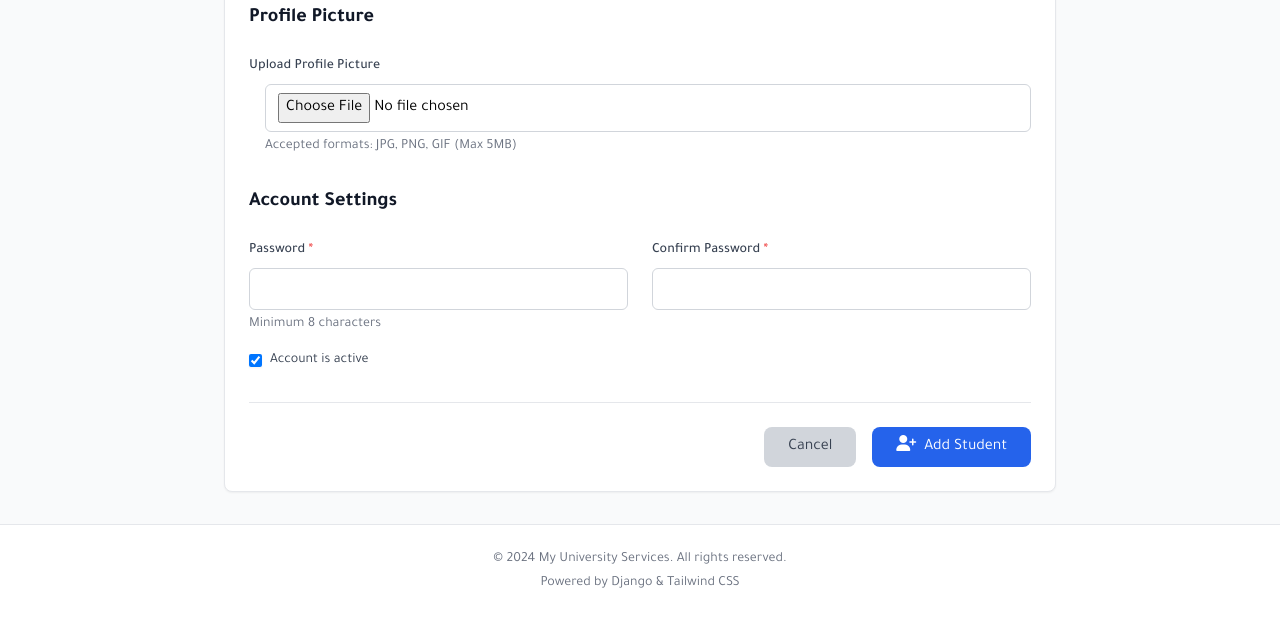
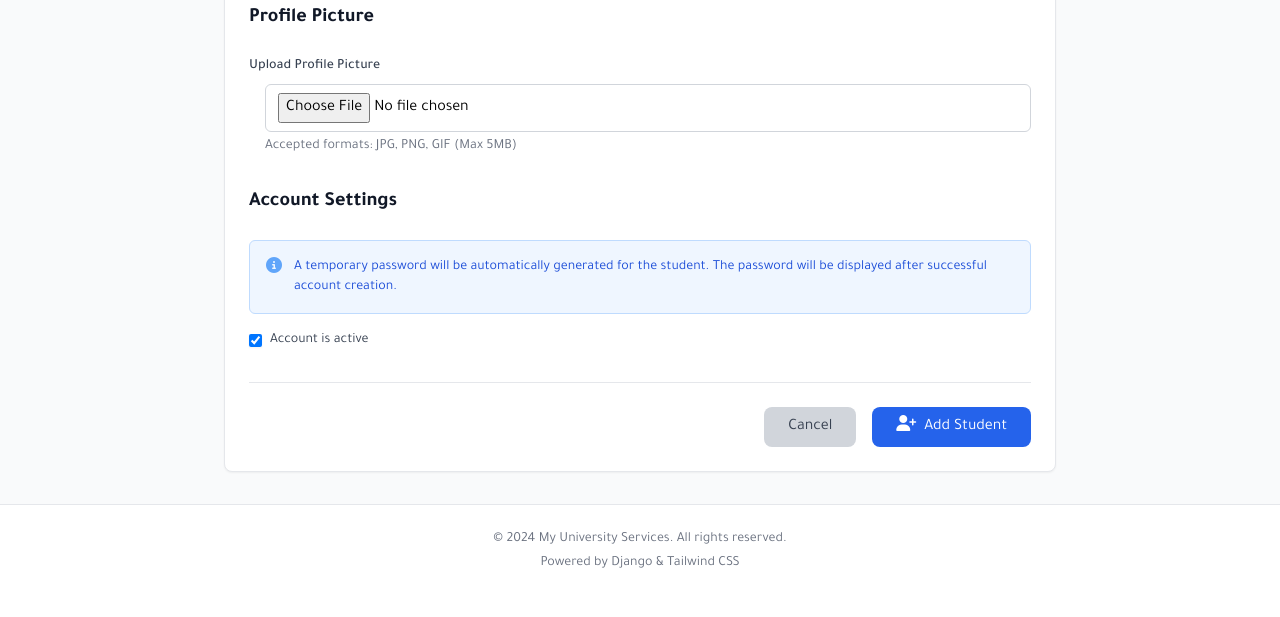
Before and after one commit to alihameed321/student-server-django, a Django app: page /staff/students/add/ in a window 1280 px wide. Shown: the part 1117-1734 px from the top of the page. Run offline with Django 5.2, Linux system fonts and the light colour scheme; the visitor is signed in with stand-in values (Sample User, id 1); some libraries are stand-ins or nearby versions.

Commit message:
edit student fix

```diff
--- a/accounts/views.py
+++ b/accounts/views.py
@@ -271,7 +271,7 @@ def download_digital_id(request):
             ['University ID:', request.user.university_id],
             ['Email:', request.user.email],
             ['User Type:', request.user.user_type.title()],
-            ['Program:', getattr(request.user, 'student_profile', None) and request.user.student_profile.program or 'Not Set'],
+            ['Program:', getattr(request.user, 'major', None) or 'Not Set'],
             ['Academic Level:', getattr(request.user, 'academic_level', None) or 'Not Set'],
             ['Enrollment Year:', getattr(request.user, 'enrollment_year', None) or 'Not Set'],
             ['Status:', 'Active'],
@@ -463,7 +463,7 @@ def download_id_card(request):
         c.drawString(info_x, info_y_start - line_height, f"ID: {request.user.university_id}")
 
         # Program
-        program = getattr(request.user, 'student_profile', None) and request.user.student_profile.program or 'N/A'
+        program = getattr(request.user, 'major', None) or 'N/A'
         c.drawString(info_x, info_y_start - 2 * line_height, f"Program: {program}")
 
         # Valid Until
--- a/staff_panel/urls.py
+++ b/staff_panel/urls.py
@@ -25,6 +25,7 @@ urlpatterns = [
     path('students/', views.StudentManagementView.as_view(), name='student_management'),
     path('students/<int:student_id>/', views.StudentDetailView.as_view(), name='student_detail'),
     path('students/<int:student_id>/edit/', views.EditStudentView.as_view(), name='edit_student'),
+    path('students/<int:student_id>/delete/', views.DeleteStudentView.as_view(), name='delete_student'),
     path('students/add/', views.AddStudentView.as_view(), name='add_student'),
     path('students/search/', views.StudentSearchView.as_view(), name='student_search'),
 
--- a/staff_panel/views.py
+++ b/staff_panel/views.py
@@ -1,7 +1,7 @@
-from django.shortcuts import render, get_object_or_404
+from django.shortcuts import render, get_object_or_404, redirect
 from django.contrib.auth.decorators import login_required
 from django.contrib.auth.mixins import LoginRequiredMixin
-from django.views.generic import TemplateView
+from django.views.generic import TemplateView, View
 from django.http import JsonResponse
 from django.contrib import messages
 from django.utils import timezone
@@ -412,10 +412,118 @@ class AddStudentView(LoginRequiredMixin, TemplateView):
     """Add new student"""
     template_name = 'staff_panel/add_student.html'
 
+    def post(self, request, *args, **kwargs):
+        from accounts.models import User, StudentProfile
+        from .models import StaffActivity
+        from django.contrib.auth.hashers import make_password
+        import random
+        import string
+
+        # Get form data
+        first_name = request.POST.get('first_name')
+        last_name = request.POST.get('last_name')
+        email = request.POST.get('email')
+        university_id = request.POST.get('university_id')
+        phone_number = request.POST.get('phone_number', '')
+        date_of_birth = request.POST.get('date_of_birth')
+        program = request.POST.get('program', '')
+        year_of_study = request.POST.get('year_of_study', '')
+        is_active = request.POST.get('is_active') == 'on'
+
+        if first_name and last_name and email and university_id:
+            try:
+                # Check if university ID or email already exists
+                if User.objects.filter(university_id=university_id).exists():
+                    messages.error(request, 'A student with this University ID already exists.')
+                    return self.get(request, *args, **kwargs)
+
+                if User.objects.filter(email=email).exists():
+                    messages.error(request, 'A user with this email already exists.')
+                    return self.get(request, *args, **kwargs)
+
+                # Generate username and password
+                username = f"student_{university_id.lower()}"
+                password = ''.join(random.choices(string.ascii_letters + string.digits, k=8))
+
+                # Create user
+                student = User.objects.create_user(
+                    username=username,
+                    email=email,
+                    password=password,
+                    university_id=university_id,
+                    user_type='student',
+                    first_name=first_name,
+                    last_name=last_name,
+                    phone_number=phone_number,
+                    date_of_birth=date_of_birth if date_of_birth else None,
+                    major=program,  # program maps to major
+                    academic_level=year_of_study,  # year_of_study maps to academic_level
+                    is_active=is_active
+                )
+
+                # Handle profile picture upload
+                if 'profile_picture' in request.FILES:
+                    student.profile_picture = request.FILES['profile_picture']
+                    student.save()
+
+                # Create student profile
+                StudentProfile.objects.create(
+                    user=student,
+                    student_id_number=university_id
+                )
+
+                # Log staff activity
+                StaffActivity.objects.create(
+                    staff_member=request.user,
+                    activity_type='user_created',
+                    target_user=student,
+                    description=f'Created new student: {student.get_full_name()} ({university_id})'
+                )
+
+                messages.success(request, f'Student {student.get_full_name()} created successfully! Temporary password: {password}')
+                return redirect('staff_panel:student_detail', student_id=student.id)
+
+            except Exception as e:
+                messages.error(request, f'Error creating student: {str(e)}')
+                return self.get(request, *args, **kwargs)
+        else:
+            messages.error(request, 'Please fill in all required fields.')
+            return self.get(request, *args, **kwargs)
+
 
 class StudentSearchView(LoginRequiredMixin, TemplateView):
-    """Search for students"""
+    """Search students"""
     template_name = 'staff_panel/student_search.html'
+
+
+class DeleteStudentView(LoginRequiredMixin, View):
+    """Delete student"""
+
+    def post(self, request, student_id, *args, **kwargs):
+        from accounts.models import User
+        from .models import StaffActivity
+
+        try:
+            student = get_object_or_404(User, id=student_id, user_type='student')
+            student_name = student.get_full_name()
+            student_university_id = student.university_id
+
+            # Log staff activity before deletion
+            StaffActivity.objects.create(
+                staff_member=request.user,
+                activity_type='user_deleted',
+                description=f'Deleted student: {student_name} ({student_university_id})'
+            )
+
+            # Delete the student (this will cascade to StudentProfile)
+            student.delete()
+
+            messages.success(request, f'Student {student_name} has been deleted successfully.')
+
+        except Exception as e:
+            messages.error(request, f'Error deleting student: {str(e)}')
+
+        return redirect('staff_panel:student_management')
 
     def get_context_data(self, **kwargs):
         context = super().get_context_data(**kwargs)
@@ -472,14 +580,22 @@ class EditStudentView(LoginRequiredMixin, TemplateView):
         student.first_name = request.POST.get('first_name', student.first_name)
         student.last_name = request.POST.get('last_name', student.last_name)
         student.email = request.POST.get('email', student.email)
+        student.phone_number = request.POST.get('phone_number', student.phone_number)
+        student.date_of_birth = request.POST.get('date_of_birth') or student.date_of_birth
+        student.major = request.POST.get('program', student.major)  # program maps to major
+        student.academic_level = request.POST.get('year_of_study', student.academic_level)  # year_of_study maps to academic_level
+
+        # Handle profile picture upload
+        if 'profile_picture' in request.FILES:
+            student.profile_picture = request.FILES['profile_picture']
+
         student.save()
 
         # Update student profile fields
         if hasattr(student, 'student_profile'):
             profile = student.student_profile
-            profile.phone_number = request.POST.get('phone_number', profile.phone_number)
-            profile.program = request.POST.get('program', profile.program)
-            profile.year_of_study = request.POST.get('year_of_study', profile.year_of_study)
+            profile.emergency_contact_name = request.POST.get('emergency_contact_name', profile.emergency_contact_name)
+            profile.emergency_contact_phone = request.POST.get('emergency_contact_phone', profile.emergency_contact_phone)
             profile.save()
 
         # Log staff activity
--- a/templates/accounts/digital_id.html
+++ b/templates/accounts/digital_id.html
@@ -72,7 +72,7 @@
                         <h3 class="text-xl font-bold text-white mb-2">{{ user.get_full_name|default:user.username }}</h3>
                         <div class="space-y-1 text-blue-100">
                             <p class="text-sm"><span class="font-medium">ID:</span> {{ user.university_id }}</p>
-                            <p class="text-sm"><span class="font-medium">Program:</span> {{ user.student_profile.program|default:"Not Set" }}</p>
+                            <p class="text-sm"><span class="font-medium">Program:</span> {{ user.major|default:"Not Set" }}</p>
                             <p class="text-sm"><span class="font-medium">Level:</span> {{ user.academic_level|default:"Not Set" }}</p>
                             <p class="text-sm"><span class="font-medium">Year:</span> {{ user.enrollment_year|default:"Not Set" }}</p>
                         </div>
--- a/templates/accounts/profile.html
+++ b/templates/accounts/profile.html
@@ -153,11 +153,11 @@
                     <div class="grid grid-cols-1 md:grid-cols-2 gap-6">
                         <div>
                             <label class="block text-sm font-medium text-gray-700 mb-1">Program/Major</label>
-                            <p class="text-gray-900 bg-gray-50 px-3 py-2 rounded-lg">{{ user.student_profile.program|default:"Not provided" }}</p>
+                            <p class="text-gray-900 bg-gray-50 px-3 py-2 rounded-lg">{{ user.major|default:"Not provided" }}</p>
                         </div>
                         <div>
                             <label class="block text-sm font-medium text-gray-700 mb-1">Year of Study</label>
-                            <p class="text-gray-900 bg-gray-50 px-3 py-2 rounded-lg">{{ user.student_profile.year_of_study|default:"Not provided" }}</p>
+                            <p class="text-gray-900 bg-gray-50 px-3 py-2 rounded-lg">{{ user.academic_level|default:"Not provided" }}</p>
                         </div>
                         <div>
                             <label class="block text-sm font-medium text-gray-700 mb-1">Enrollment Date</label>
--- a/templates/accounts/student_id_card.html
+++ b/templates/accounts/student_id_card.html
@@ -202,7 +202,7 @@
                     <h4 class="student-name">{{ user.get_full_name|default:user.username }}</h4>
                     <div class="student-details">
                         <div><strong>ID:</strong> {{ user.university_id }}</div>
-                        <div><strong>Program:</strong> {{ user.student_profile.program|default:"Not Set" }}</div>
+                        <div><strong>Program:</strong> {{ user.major|default:"Not Set" }}</div>
                         <div><strong>Level:</strong> {{ user.academic_level|default:"Not Set" }}</div>
                         <div><strong>Year:</strong> {{ user.enrollment_year|default:"Not Set" }}</div>
                     </div>
--- a/templates/staff_panel/add_student.html
+++ b/templates/staff_panel/add_student.html
@@ -111,10 +111,10 @@
                             </select>
                         </div>
                         <div>
-                            <label for="year" class="block text-sm font-medium text-gray-700 mb-2">
+                            <label for="year_of_study" class="block text-sm font-medium text-gray-700 mb-2">
                                 Academic Year <span class="text-red-500">*</span>
                             </label>
-                            <select id="year" name="year" required
+                            <select id="year_of_study" name="year_of_study" required
                                     class="w-full px-3 py-2 border border-gray-300 rounded-md focus:outline-none focus:ring-2 focus:ring-blue-500 focus:border-transparent">
                                 <option value="">Select Year</option>
                                 <option value="1">1st Year</option>
@@ -195,21 +195,16 @@
                 <!-- Account Settings Section -->
                 <div class="mb-8">
                     <h2 class="text-xl font-semibold text-gray-900 mb-6">Account Settings</h2>
-                    <div class="grid grid-cols-1 md:grid-cols-2 gap-6">
-                        <div>
-                            <label for="password" class="block text-sm font-medium text-gray-700 mb-2">
-                                Password <span class="text-red-500">*</span>
-                            </label>
-                            <input type="password" id="password" name="password" required
-                                   class="w-full px-3 py-2 border border-gray-300 rounded-md focus:outline-none focus:ring-2 focus:ring-blue-500 focus:border-transparent">
-                            <p class="text-sm text-gray-500 mt-1">Minimum 8 characters</p>
-                        </div>
-                        <div>
-                            <label for="confirm_password" class="block text-sm font-medium text-gray-700 mb-2">
-                                Confirm Password <span class="text-red-500">*</span>
-                            </label>
-                            <input type="password" id="confirm_password" name="confirm_password" required
-                                   class="w-full px-3 py-2 border border-gray-300 rounded-md focus:outline-none focus:ring-2 focus:ring-blue-500 focus:border-transparent">
+                    <div class="bg-blue-50 border border-blue-200 rounded-md p-4 mb-4">
+                        <div class="flex">
+                            <div class="flex-shrink-0">
+                                <i class="fas fa-info-circle text-blue-400"></i>
+                            </div>
+                            <div class="ml-3">
+                                <p class="text-sm text-blue-700">
+                                    A temporary password will be automatically generated for the student. The password will be displayed after successful account creation.
+                                </p>
+                            </div>
                         </div>
                     </div>
                     <div class="mt-4">
@@ -253,15 +248,24 @@ document.getElementById('profile_picture').addEventListener('change', function(e
     }
 });
 
-// Password confirmation validation
-document.getElementById('confirm_password').addEventListener('input', function() {
-    const password = document.getElementById('password').value;
-    const confirmPassword = this.value;
+// Form validation
+document.querySelector('form').addEventListener('submit', function(e) {
+    const requiredFields = ['first_name', 'last_name', 'email', 'university_id', 'program', 'year_of_study'];
+    let isValid = true;
 
-    if (password !== confirmPassword) {
-        this.setCustomValidity('Passwords do not match');
-    } else {
-        this.setCustomValidity('');
+    requiredFields.forEach(fieldName => {
+        const field = document.getElementById(fieldName);
+        if (!field.value.trim()) {
+            field.classList.add('border-red-500');
+            isValid = false;
+        } else {
+            field.classList.remove('border-red-500');
+        }
+    });
+
+    if (!isValid) {
+        e.preventDefault();
+        alert('Please fill in all required fields.');
     }
 });
 
--- a/templates/staff_panel/request_detail.html
+++ b/templates/staff_panel/request_detail.html
@@ -171,11 +171,11 @@
                                 <dl class="space-y-2">
                                     <div>
                                         <dt class="text-xs font-medium text-gray-500 uppercase tracking-wide">Program</dt>
-                                        <dd class="text-sm text-gray-900">{{ service_request.student.student_profile.program }}</dd>
+                                        <dd class="text-sm text-gray-900">{{ service_request.student.major }}</dd>
                                     </div>
                                     <div>
                                         <dt class="text-xs font-medium text-gray-500 uppercase tracking-wide">Year</dt>
-                                        <dd class="text-sm text-gray-900">{{ service_request.student.student_profile.year_of_study }}</dd>
+                                        <dd class="text-sm text-gray-900">{{ service_request.student.academic_level }}</dd>
                                     </div>
                                     <div>
                                         <dt class="text-xs font-medium text-gray-500 uppercase tracking-wide">Phone</dt>
--- a/templates/student_portal/dashboard.html
+++ b/templates/student_portal/dashboard.html
@@ -40,7 +40,7 @@
                                 Welcome back, {{ user.first_name|default:user.username }}!
                             </h1>
                             <p class="text-gray-600">
-                                Student ID: {{ user.university_id }} | {{ user.student_profile.program|default:"Program not set" }}
+                                Student ID: {{ user.university_id }} | {{ user.major|default:"Program not set" }}
                             </p>
                             <p class="text-sm text-gray-500">
                                 Last login: {{ user.last_login|date:"M d, Y \a\t H:i" }}
```
Also changed, not shown: other parts of templates/staff_panel/add_student.html (+1 -1 lines), templates/staff_panel/edit_student.html (+78 -17 lines), templates/staff_panel/student_detail.html (+17 -0 lines), templates/staff_panel/student_management.html (+18 -1 lines).
